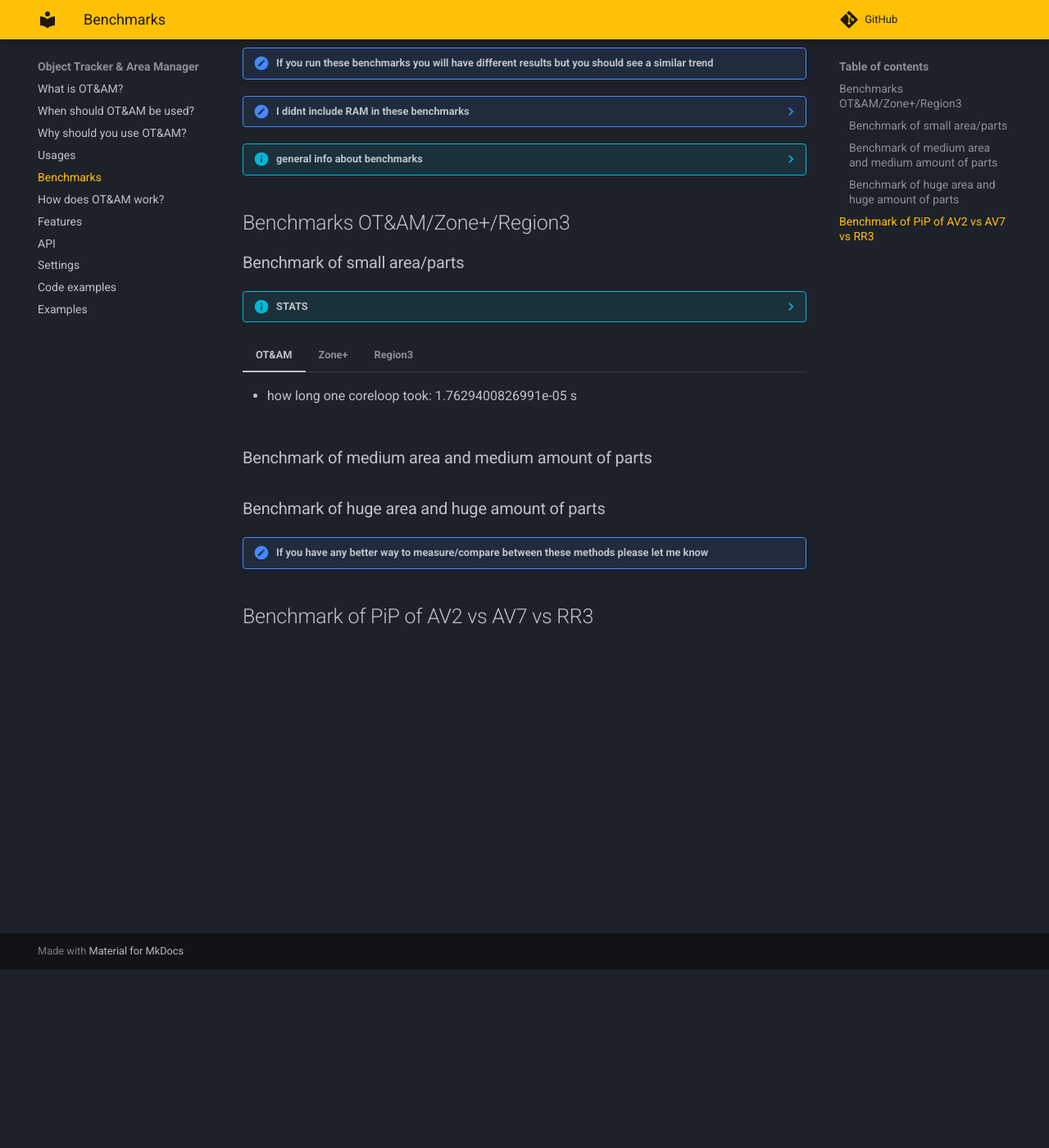
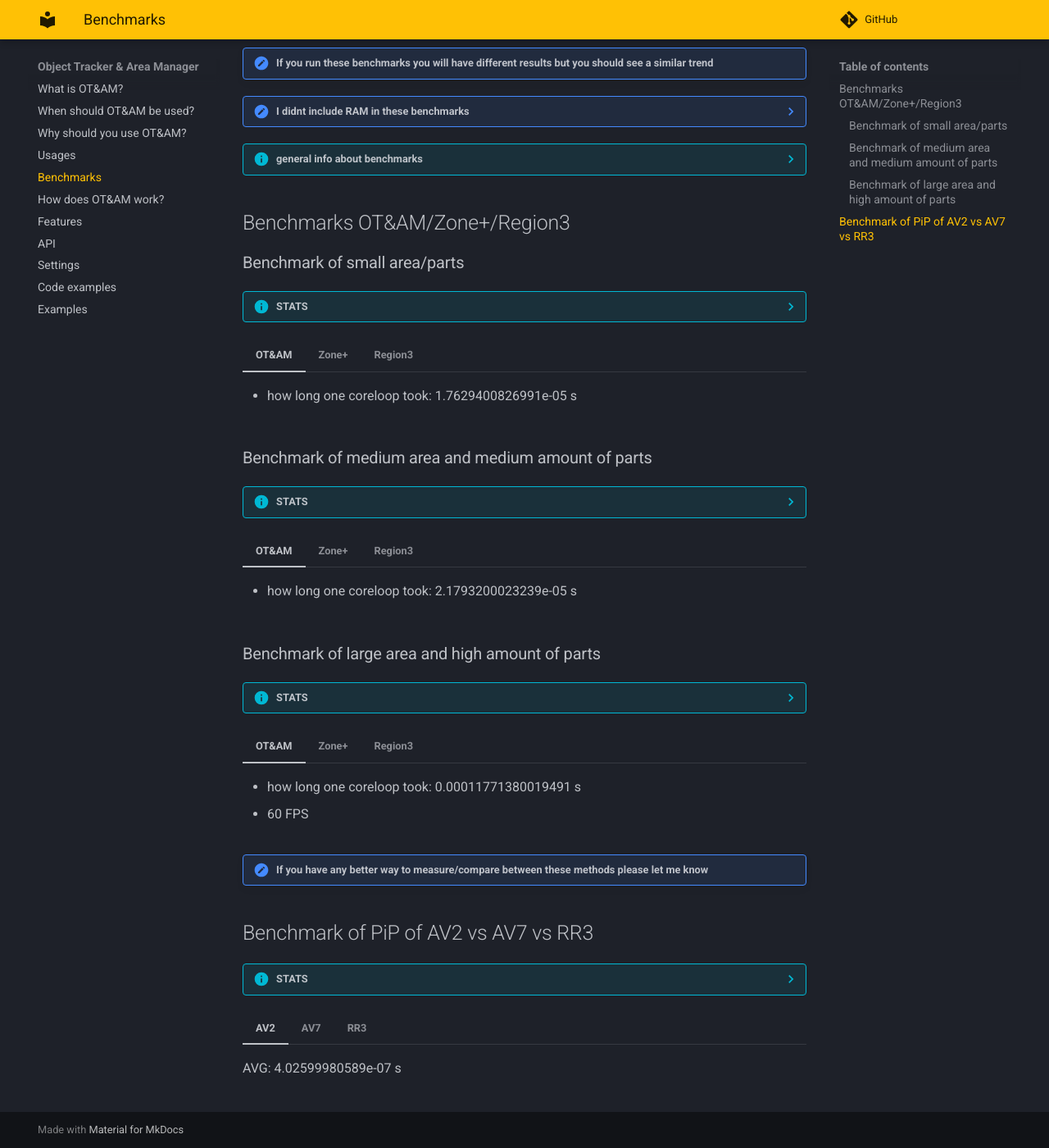
Before and after one commit to VerdommeMan/OT-AM, an MkDocs documentation site: the page built from docs/mkdocs/docs/benchmarks.md, in a window 1280 px wide and 1400 px high, scrolled down 218 px. Shown: the whole window at 82% size. Built offline with MkDocs 1.6.1 and Material for MkDocs 9.7.7, drawn with Linux system fonts in a browser that asks for light colours; comment, search, counter and statistics services are not loaded; some of the changed lines change nothing that is shown.

Commit message:
Add benchmarks

```diff
--- a/docs/mkdocs/docs/benchmarks.md
+++ b/docs/mkdocs/docs/benchmarks.md
@@ -11,10 +11,9 @@ Here i compare the benchmarks between OT&AM, Zone+ and Region3. And each benchma
     - all benchmarks are done with localserver + 1 player
     - all benchmarks are done on the server
     - with coreloop i mean, one loop over areas and see if it found something, coreloop is basically the function/code that gets called each heartbeat
-    - I used AV7 with OT&AM while AV2 is considerable faster (since AV7 will be mostly used anyway)
-    - i made a small custom module to track the coreloop of Zone+ and Region3
-    - Due to the fact that most Areas are not axis aligned means that Region3 will be practically misaligned for each area but since we are just     comparing performance it doesnt matter.
-    - To run the benchmarks yourself, just download the rbxl file, open it with studio and enable a setup from SSS and Play, and wait for the comment in the output, the benchmarks have been setup to make it very easy to run them yourself, btw dont run two setups at the same time
+    - I made a small custom module to track the coreloop of Zone+ and Region3
+    - Due to the fact that most Areas are not axis aligned means that Region3 will be practically misaligned for each area but since we are just comparing performance it doesnt matter.
+    - To run the benchmarks yourself, just download the rbxl file, open it with studio and enable a setup from SSS and Play, and wait for the comment in the output, the benchmarks have been setup to make it very easy to run them yourself, btw dont run two setups at the same time.
 
 ## Benchmarks OT&AM/Zone+/Region3
 
@@ -40,8 +39,56 @@ Here i compare the benchmarks between OT&AM, Zone+ and Region3. And each benchma
 
 ### Benchmark of medium area and medium amount of parts
 
-### Benchmark of huge area and huge amount of parts
+??? info "STATS"
+    - Areas: 20
+    - Area size AVG: 100,100,100
+    - AVG parts per Area: 1276
+    - Heartbeat: 60
+    - The amount of iterations for AVG coreloop: 500
+    - Filename: "MedBenchmark OT&AM vs Zone+ vs Region3.rbxl"
+
+=== "OT&AM"
+    - how long one coreloop took:  2.1793200023239e-05 s
+
+=== "Zone+"
+    - how long one coreloop took:  0.0066890208016848 s (307x times OT&AM)
+
+=== "Region3"
+    - how long one coreloop took:  0.014583717400208 s (669x times OT&AM)
+
+### Benchmark of large area and high amount of parts
+
+??? info "STATS"
+    - Areas: 100
+    - Area size AVG: 250, 250, 250
+    - AVG parts per Area: 3007
+    - Heartbeat: 60
+    - The amount of iterations for AVG coreloop: 500
+    - Filename: "LargeBenchmark OT&AM vs Zone+ vs Region3.rbxl"
+
+=== "OT&AM"
+    - how long one coreloop took: 0.00011771380019491 s
+    - 60 FPS
+
+=== "Zone+"
+    - how long one coreloop took: 0.042149675987021 s (358x times OT&AM)
+    - note: this average has been upscaled from 10 zones to 100, since more than 10 zones with this many parts gave `Script timeout: exhausted allowed execution time` error.
+
+=== "Region3"
+    - how long one coreloop took: 0.25659490280008 s (2180x times OT&AM)
+    - 4 FPS
 
 !!! help "If you have any better way to measure/compare between these methods please let me know"
 
 ## Benchmark of PiP of AV2 vs AV7 vs RR3
+
+??? info "STATS"
+    - Iterations: 500
+    - Filename: "BenchmarkRR3vsAV2vsAV7.rbxl"
+
+=== "AV2"
+    AVG: 4.02599980589e-07 s
+=== "AV7"
+    AVG: 4.2959998245351e-07 s
+=== "RR3"
+    AVG: 2.875599951949e-06 s
```
Also changed, not shown: 3 other files.
